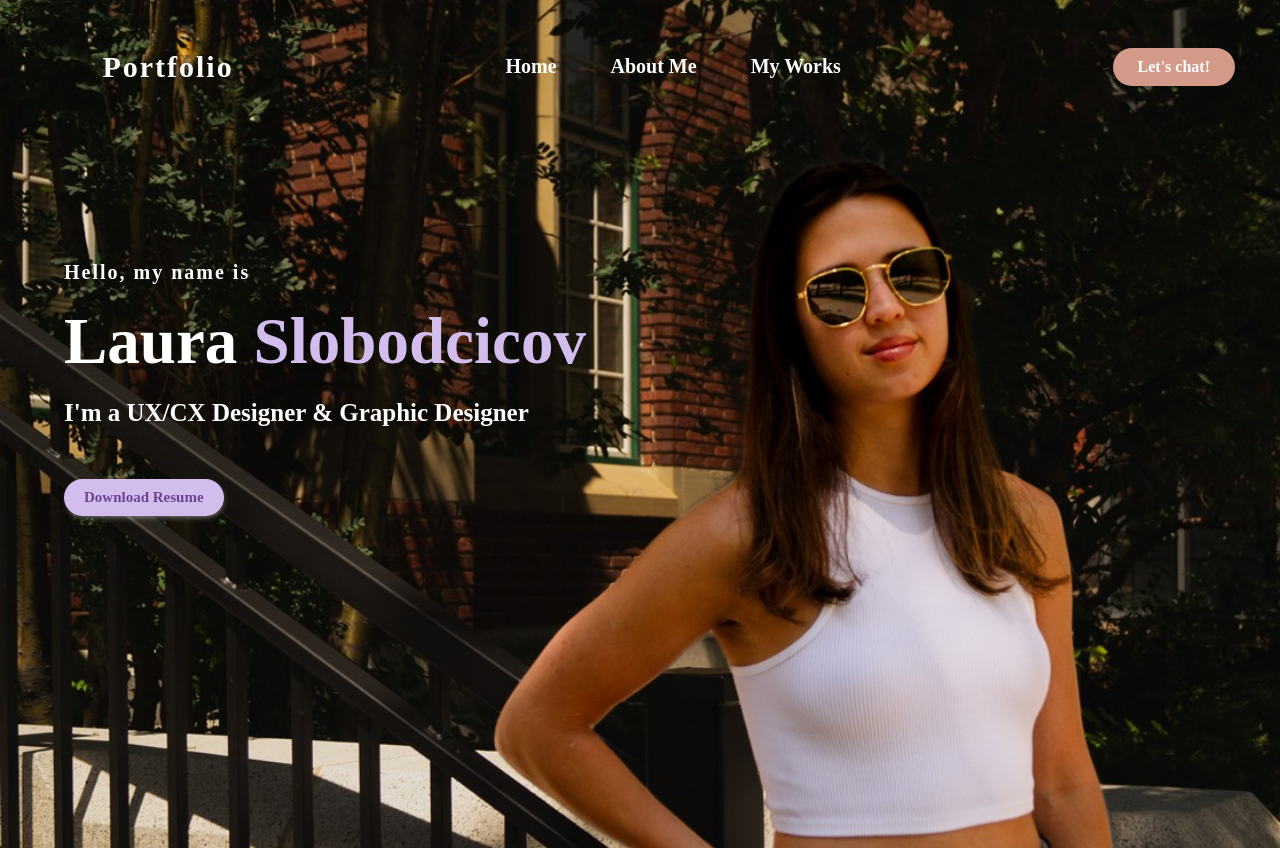
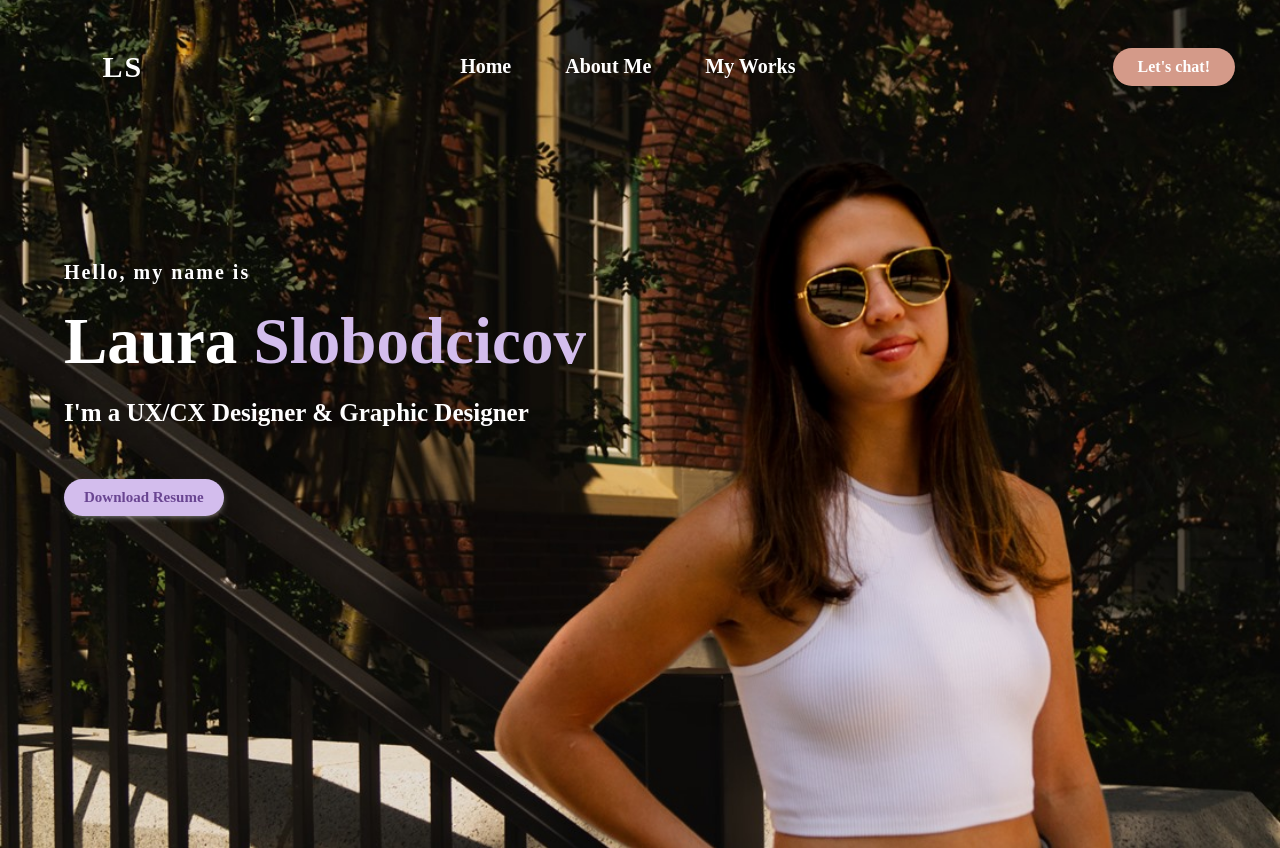
Before and after one commit to lauraslo/lauraslo.github.io, a plain HTML site: page index.html in a window 1280 px wide. Shown: the top 848 px of the page. Drawn offline with Linux system fonts and the light colour scheme.

Commit message:
index.html- portfolio por LS

```diff
--- a/index.html
+++ b/index.html
@@ -13,7 +13,7 @@
         <!-- Background photo -->
         <div class="background-image">
             <nav>
-                <h2>Portfolio</h2>
+                <h2>LS</h2>
 
                 <!-- nav buttons -->
                 <ul class="nav-link">
```
